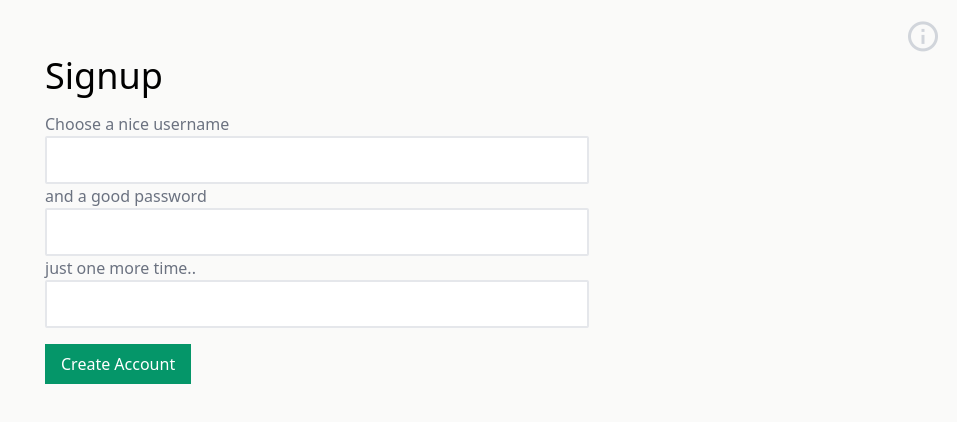
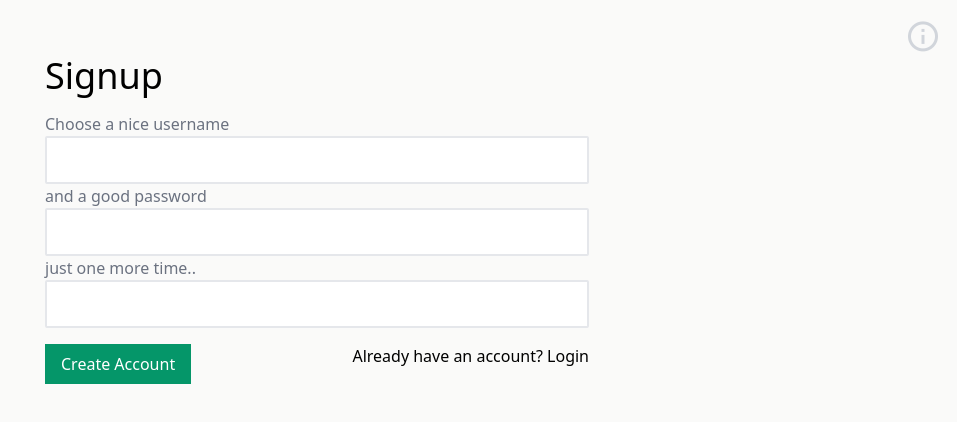
Before and after one commit to SrikanthKumarC/PayTrack, a Next.js app: page /signup in a window 1280 px wide. Shown: the top 422 px of the page, without its empty margins (323-1280 px from the left). Built offline with nearby package versions, Linux system fonts and the light colour scheme.

Commit message:
added login btn to signup page

```diff
--- a/hooks/useRefresh.js
+++ b/hooks/useRefresh.js
@@ -12,7 +12,6 @@ const useRefresh = () => {
         withCredentials: true,
       });
       // get status code
-      console.log(JSON.stringify(result?.data));
       const accessToken = result?.data?.accessToken;
       setAuth((prev) => {
         return { ...prev, accessToken: accessToken };
--- a/pages/debt/index.js
+++ b/pages/debt/index.js
@@ -30,7 +30,6 @@ function Debt() {
     data: debtState,
   } = useQuery("debts", async () => {
     const { data } = await privateAxios.get("/api/debts");
-    console.log(data, "debt data");
     return data;
   });
 
--- a/pages/index.js
+++ b/pages/index.js
@@ -26,8 +26,6 @@ export default function Home() {
     },
     retry: false,
   });
-
-  console.log("data", results);
   const {
     filterInput,
     setFilterInput,
--- a/pages/signup/index.js
+++ b/pages/signup/index.js
@@ -91,12 +91,19 @@ const Signup = () => {
             value={confirmPassword}
             onChange={(e) => setConfirmPassword(e.target.value)}
           />
+          <div className="flex self-center justify-between items-center align-middle content-center">
           <button
             disabled={isLoading ? true : false}
             className="hover:bg-gray-600 disabled:bg-gray-500 text-white cursor-pointer bg-emerald-600 transition-all p-2 px-4 mt-4"
           >
             Create Account
           </button>
+          {/* center two flex items in classname below */}
+          <button className="">
+            <a href="/login">Already have an account? Login</a>
+          </button>
+          </div>
+
         </form>
       </div>
     </>
--- a/providers/loadingProvider.js
+++ b/providers/loadingProvider.js
@@ -5,8 +5,6 @@ export const LoadingContext = createContext({});
 
 const LoadingProvider = ({ children }) => {
   const [loading, setLoading] = useState(false);
-
-  console.log("loading changed to ", loading);
   return (
     <LoadingContext.Provider value={{ loading, setLoading }}>
       {children}
```
